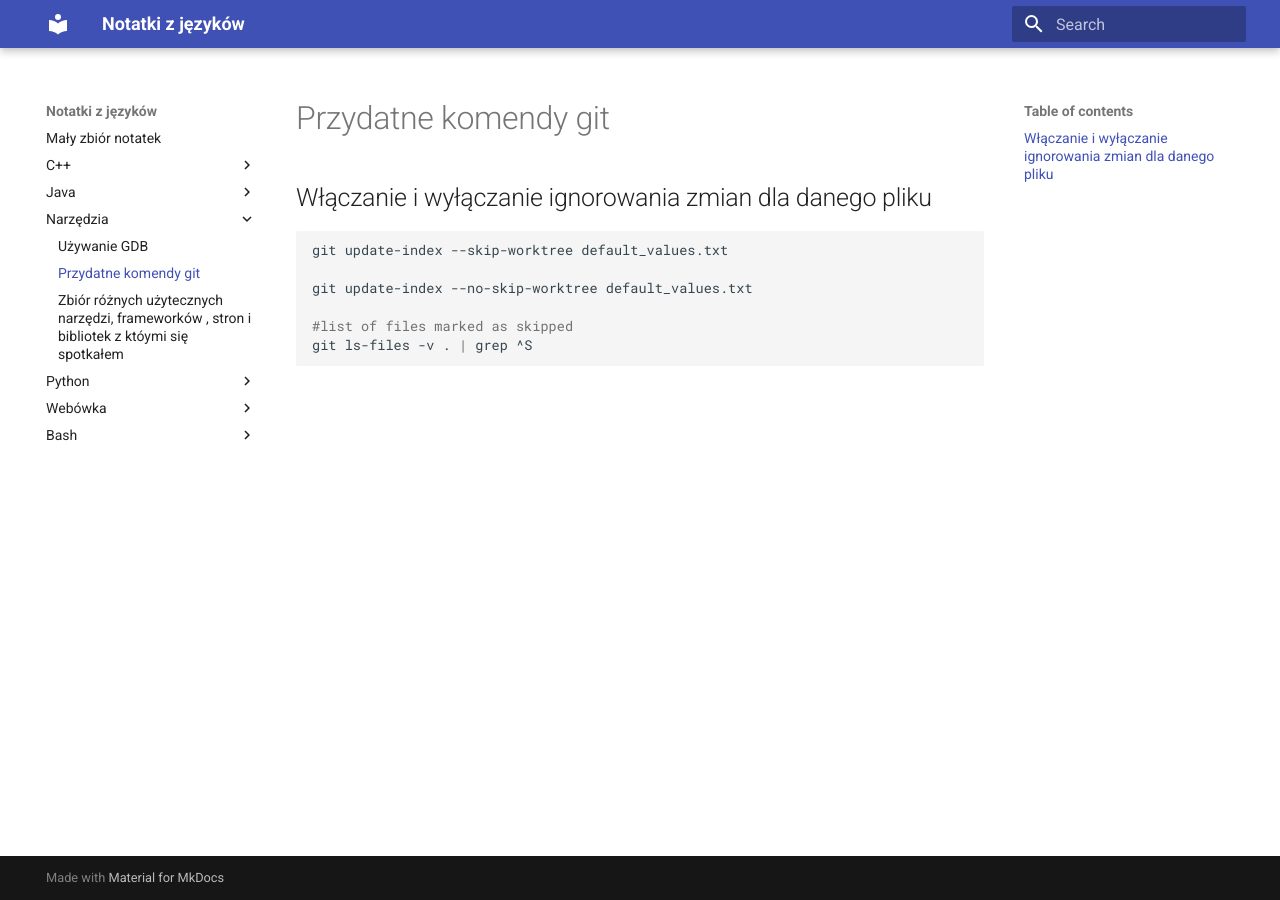
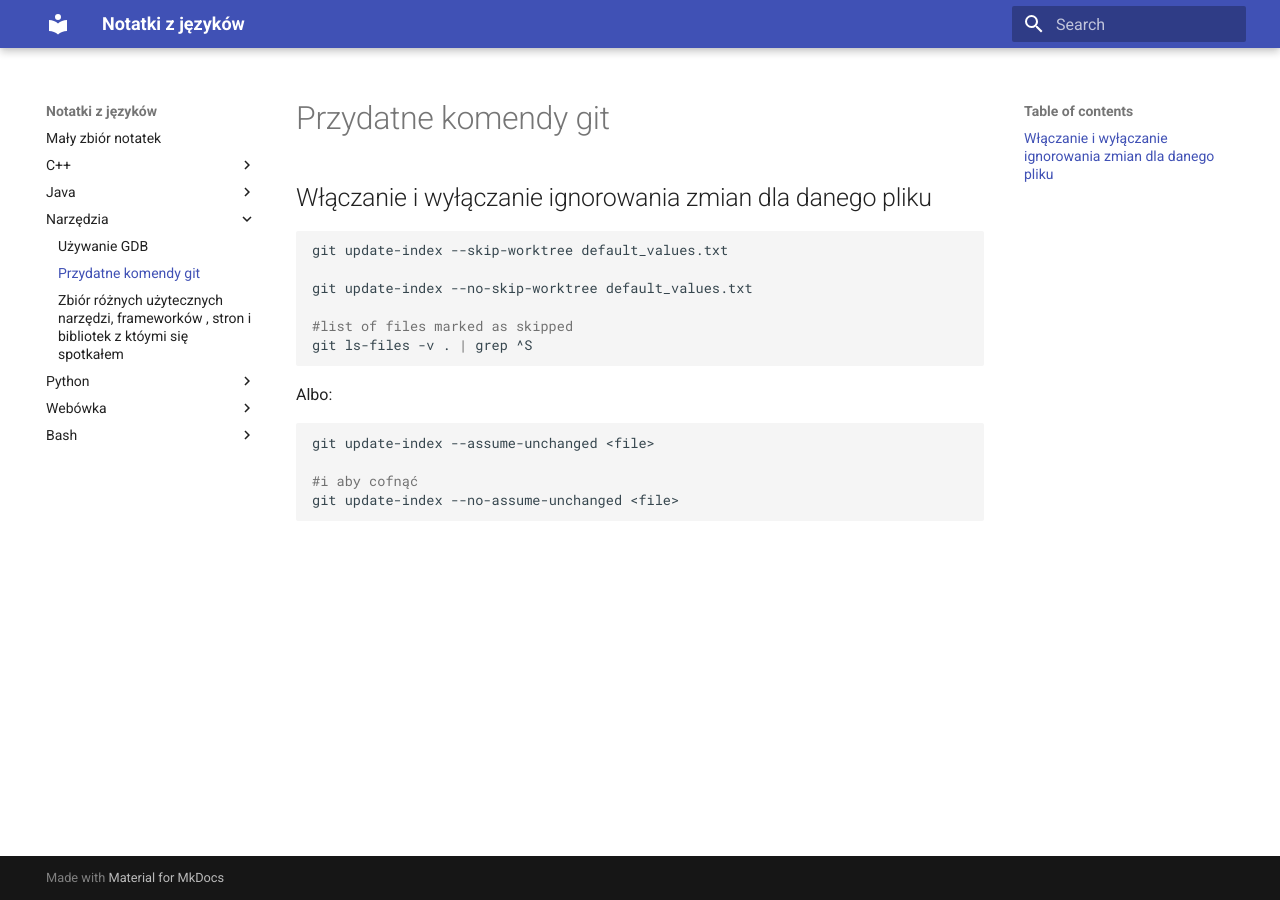
Before and after one commit to pktiuk/notatki_z_jezykow, an MkDocs documentation site: the page built from docs/Narzędzia/git.md, in a window 1280 px wide. Built offline with MkDocs 1.6.1 and Material for MkDocs 9.7.7, drawn with Linux system fonts in a browser that asks for light colours.

Commit message:
Inny sposób wyłączania

````diff
--- a/docs/Narzędzia/git.md
+++ b/docs/Narzędzia/git.md
@@ -1,6 +1,7 @@
 # Przydatne komendy git
 
 ## Włączanie i wyłączanie ignorowania zmian dla danego pliku
+
 ```bash
 git update-index --skip-worktree default_values.txt
 
@@ -9,3 +10,13 @@ git update-index --no-skip-worktree default_values.txt
 #list of files marked as skipped
 git ls-files -v . | grep ^S
 ```
+
+Albo:
+
+```bash
+git update-index --assume-unchanged <file>
+
+#i aby cofnąć
+git update-index --no-assume-unchanged <file>
+
+```
````
